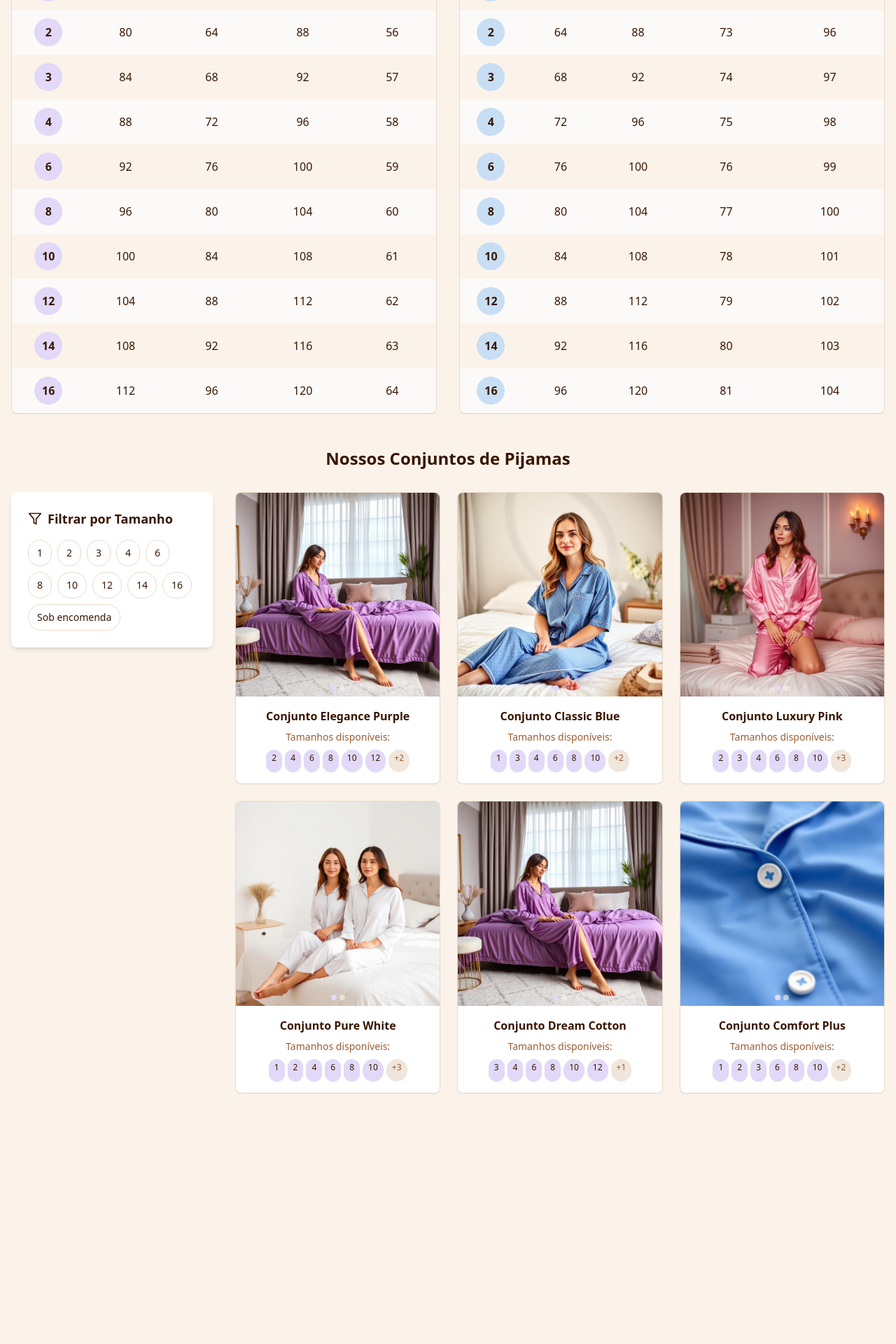
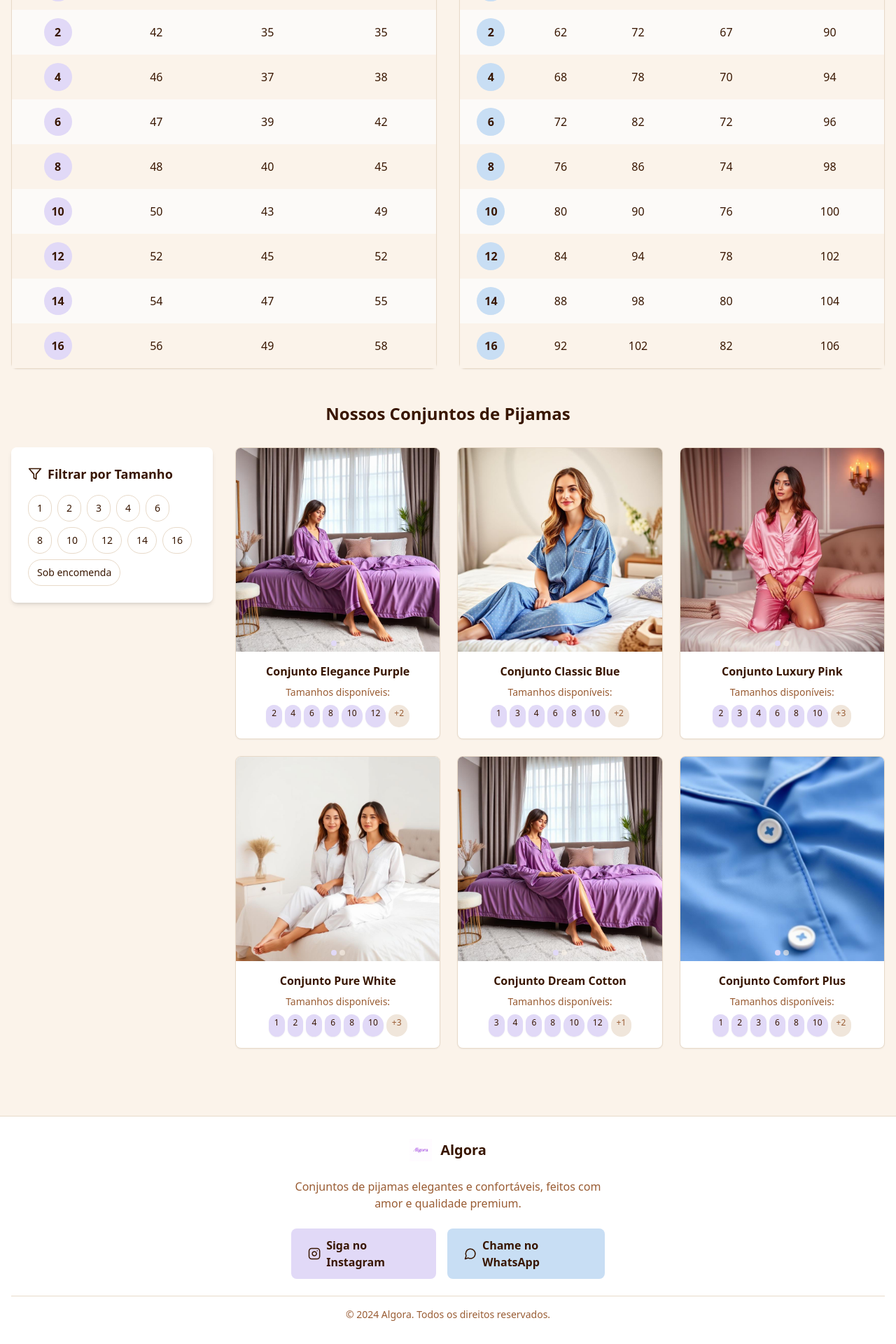
Before and after one commit to tiagolauer/algora-showcase-emporium, a React (Vite) app: page / in a window 1280 px wide. Shown: the part 396-2316 px from the top of the page at 70% size. Before the commit the page ends 1990 px from the top, so only its background shows below. Built offline with nearby package versions, Linux system fonts and the light colour scheme.

Commit message:
Add size chart and footer
Create a size chart for pants and add a footer with links to Instagram and WhatsApp.

```diff
--- /dev/null
+++ b/src/components/Footer.tsx
@@ -0,0 +1,57 @@
+import { Instagram, MessageCircle } from "lucide-react";
+import algoraLogo from "@/assets/algora-logo.png";
+
+const Footer = () => {
+  return (
+    <footer className="bg-card border-t border-border mt-16">
+      <div className="container mx-auto px-4 py-8">
+        <div className="flex flex-col items-center space-y-6">
+          {/* Logo e Nome */}
+          <div className="flex items-center gap-3">
+            <img
+              src={algoraLogo}
+              alt="Algora Logo"
+              className="h-8 w-auto"
+            />
+            <span className="text-xl font-bold text-foreground">Algora</span>
+          </div>
+
+          {/* Texto descritivo */}
+          <p className="text-center text-muted-foreground max-w-md text-sm sm:text-base">
+            Conjuntos de pijamas elegantes e confortáveis, feitos com amor e qualidade premium.
+          </p>
+
+          {/* Botões de contato */}
+          <div className="flex flex-col sm:flex-row gap-4 w-full max-w-md">
+            <a
+              href="https://instagram.com/algora"
+              target="_blank"
+              rel="noopener noreferrer"
+              className="flex items-center justify-center gap-2 algora-btn-primary py-3 px-6 rounded-lg font-semibold text-sm sm:text-base transition-all hover:scale-105"
+            >
+              <Instagram className="w-5 h-5" />
+              Siga no Instagram
+            </a>
+
+            <a
+              href="https://wa.me/5511999999999?text=Olá! Gostaria de saber mais sobre os conjuntos de pijama da Algora."
+              target="_blank"
+              rel="noopener noreferrer"
+              className="flex items-center justify-center gap-2 algora-btn-secondary py-3 px-6 rounded-lg font-semibold text-sm sm:text-base transition-all hover:scale-105"
+            >
+              <MessageCircle className="w-5 h-5" />
+              Chame no WhatsApp
+            </a>
+          </div>
+
+          {/* Copyright */}
+          <div className="text-center text-xs sm:text-sm text-muted-foreground pt-4 border-t border-border w-full">
+            <p>&copy; 2024 Algora. Todos os direitos reservados.</p>
+          </div>
+        </div>
+      </div>
+    </footer>
+  );
+};
+
+export default Footer;
--- a/src/components/SizeTables.tsx
+++ b/src/components/SizeTables.tsx
@@ -3,30 +3,28 @@ import { Card, CardContent, CardHeader, CardTitle } from "@/components/ui/card";
 const SizeTables = () => {
   // Dados da tabela de casacos (baseado na imagem fornecida)
   const jacketSizes = [
-    { tamanho: "1", busto: "76", cintura: "60", quadril: "84", manga: "55" },
-    { tamanho: "2", busto: "80", cintura: "64", quadril: "88", manga: "56" },
-    { tamanho: "3", busto: "84", cintura: "68", quadril: "92", manga: "57" },
-    { tamanho: "4", busto: "88", cintura: "72", quadril: "96", manga: "58" },
-    { tamanho: "6", busto: "92", cintura: "76", quadril: "100", manga: "59" },
-    { tamanho: "8", busto: "96", cintura: "80", quadril: "104", manga: "60" },
-    { tamanho: "10", busto: "100", cintura: "84", quadril: "108", manga: "61" },
-    { tamanho: "12", busto: "104", cintura: "88", quadril: "112", manga: "62" },
-    { tamanho: "14", busto: "108", cintura: "92", quadril: "116", manga: "63" },
-    { tamanho: "16", busto: "112", cintura: "96", quadril: "120", manga: "64" }
+    { tamanho: "1", altura: "40", largura: "33", manga: "32" },
+    { tamanho: "2", altura: "42", largura: "35", manga: "35" },
+    { tamanho: "4", altura: "46", largura: "37", manga: "38" },
+    { tamanho: "6", altura: "47", largura: "39", manga: "42" },
+    { tamanho: "8", altura: "48", largura: "40", manga: "45" },
+    { tamanho: "10", altura: "50", largura: "43", manga: "49" },
+    { tamanho: "12", altura: "52", largura: "45", manga: "52" },
+    { tamanho: "14", altura: "54", largura: "47", manga: "55" },
+    { tamanho: "16", altura: "56", largura: "49", manga: "58" }
   ];
 
-  // Dados fictícios para tabela de calças
+  // Dados para tabela de calças (baseado nas proporções dos casacos)
   const pantsSizes = [
-    { tamanho: "1", cintura: "60", quadril: "84", entrepierna: "72", comprimento: "95" },
-    { tamanho: "2", cintura: "64", quadril: "88", entrepierna: "73", comprimento: "96" },
-    { tamanho: "3", cintura: "68", quadril: "92", entrepierna: "74", comprimento: "97" },
-    { tamanho: "4", cintura: "72", quadril: "96", entrepierna: "75", comprimento: "98" },
-    { tamanho: "6", cintura: "76", quadril: "100", entrepierna: "76", comprimento: "99" },
-    { tamanho: "8", cintura: "80", quadril: "104", entrepierna: "77", comprimento: "100" },
-    { tamanho: "10", cintura: "84", quadril: "108", entrepierna: "78", comprimento: "101" },
-    { tamanho: "12", cintura: "88", quadril: "112", entrepierna: "79", comprimento: "102" },
-    { tamanho: "14", cintura: "92", quadril: "116", entrepierna: "80", comprimento: "103" },
-    { tamanho: "16", cintura: "96", quadril: "120", entrepierna: "81", comprimento: "104" }
+    { tamanho: "1", cintura: "58", quadril: "68", entrepierna: "65", comprimento: "88" },
+    { tamanho: "2", cintura: "62", quadril: "72", entrepierna: "67", comprimento: "90" },
+    { tamanho: "4", cintura: "68", quadril: "78", entrepierna: "70", comprimento: "94" },
+    { tamanho: "6", cintura: "72", quadril: "82", entrepierna: "72", comprimento: "96" },
+    { tamanho: "8", cintura: "76", quadril: "86", entrepierna: "74", comprimento: "98" },
+    { tamanho: "10", cintura: "80", quadril: "90", entrepierna: "76", comprimento: "100" },
+    { tamanho: "12", cintura: "84", quadril: "94", entrepierna: "78", comprimento: "102" },
+    { tamanho: "14", cintura: "88", quadril: "98", entrepierna: "80", comprimento: "104" },
+    { tamanho: "16", cintura: "92", quadril: "102", entrepierna: "82", comprimento: "106" }
   ];
 
   return (
@@ -42,9 +40,8 @@ const SizeTables = () => {
               <thead>
                 <tr className="bg-muted/50">
                   <th className="p-2 sm:p-3 text-center font-semibold text-xs sm:text-sm">Tamanho</th>
-                  <th className="p-2 sm:p-3 text-center font-semibold text-xs sm:text-sm">Busto (cm)</th>
-                  <th className="p-2 sm:p-3 text-center font-semibold text-xs sm:text-sm">Cintura (cm)</th>
-                  <th className="p-2 sm:p-3 text-center font-semibold text-xs sm:text-sm">Quadril (cm)</th>
+                  <th className="p-2 sm:p-3 text-center font-semibold text-xs sm:text-sm">Altura (cm)</th>
+                  <th className="p-2 sm:p-3 text-center font-semibold text-xs sm:text-sm">Largura (cm)</th>
                   <th className="p-2 sm:p-3 text-center font-semibold text-xs sm:text-sm">Manga (cm)</th>
                 </tr>
               </thead>
@@ -56,9 +53,8 @@ const SizeTables = () => {
                          {size.tamanho}
                        </span>
                      </td>
-                     <td className="p-2 sm:p-3 text-center text-sm sm:text-base">{size.busto}</td>
-                     <td className="p-2 sm:p-3 text-center text-sm sm:text-base">{size.cintura}</td>
-                     <td className="p-2 sm:p-3 text-center text-sm sm:text-base">{size.quadril}</td>
+                     <td className="p-2 sm:p-3 text-center text-sm sm:text-base">{size.altura}</td>
+                     <td className="p-2 sm:p-3 text-center text-sm sm:text-base">{size.largura}</td>
                      <td className="p-2 sm:p-3 text-center text-sm sm:text-base">{size.manga}</td>
                    </tr>
                  ))}
--- a/src/pages/Showcase.tsx
+++ b/src/pages/Showcase.tsx
@@ -3,6 +3,7 @@ import SizeFilter from "@/components/SizeFilter";
 import SizeTables from "@/components/SizeTables";
 import ProductCard from "@/components/ProductCard";
 import ProductModal from "@/components/ProductModal";
+import Footer from "@/components/Footer";
 
 // Importação das imagens
 import algoraLogo from "@/assets/algora-logo.png";
@@ -151,6 +152,9 @@ const Showcase = () => {
         isOpen={isModalOpen}
         onClose={handleCloseModal}
       />
+
+      {/* Footer */}
+      <Footer />
     </div>
   );
 };
```
